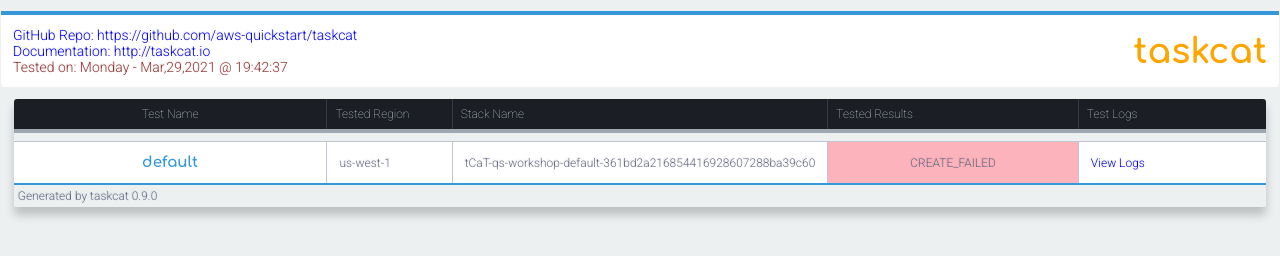
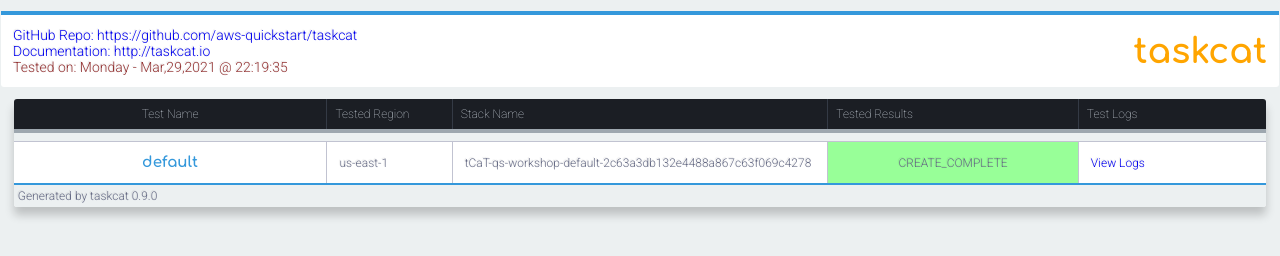
Before and after one commit to techtrippin/qs-workshop, a plain HTML site: page taskcat_outputs/index.html in a window 1280 px wide. Drawn offline with Linux system fonts and the light colour scheme.

Commit message:
update after taskcat local success

```diff
--- a/taskcat_outputs/index.html
+++ b/taskcat_outputs/index.html
@@ -212,7 +212,7 @@ td.text-right {
                             Documentation: http://taskcat.io
                             <br />
                         </a>
-                        Tested on: Monday - Mar,29,2021 @ 19:42:37
+                        Tested on: Monday - Mar,29,2021 @ 22:19:35
                     </td>
                     <td class=taskcat-logo>
                         <h3>
@@ -254,16 +254,16 @@ td.text-right {
                         </h3>
                     </td>
                     <td class=text-left>
-                        us-west-1
+                        us-east-1
                     </td>
                     <td class=text-left>
-                        tCaT-qs-workshop-default-361bd2a216854416928607288ba39c60
+                        tCaT-qs-workshop-default-2c63a3db132e4488a867c63f069c4278
                     </td>
-                    <td class=test-red>
-                        CREATE_FAILED
+                    <td class=test-green>
+                        CREATE_COMPLETE
                     </td>
                     <td class=text-left>
-                        <a href="tCaT-qs-workshop-default-361bd2a216854416928607288ba39c60-us-west-1-cfnlogs.txt">
+                        <a href="tCaT-qs-workshop-default-2c63a3db132e4488a867c63f069c4278-us-east-1-cfnlogs.txt">
                             View Logs
                         </a>
                     </td>
```
Also changed, not shown: taskcat_outputs/tCaT-qs-workshop-default-2c63a3db132e4488a867c63f069c4278-us-east-1-cfnlogs.txt (added), taskcat_outputs/tCaT-qs-workshop-default-eb5f7b80e4f3461ca9058dd93cb50aa9-us-west-2-cfnlogs.txt (added), 3 other files.
